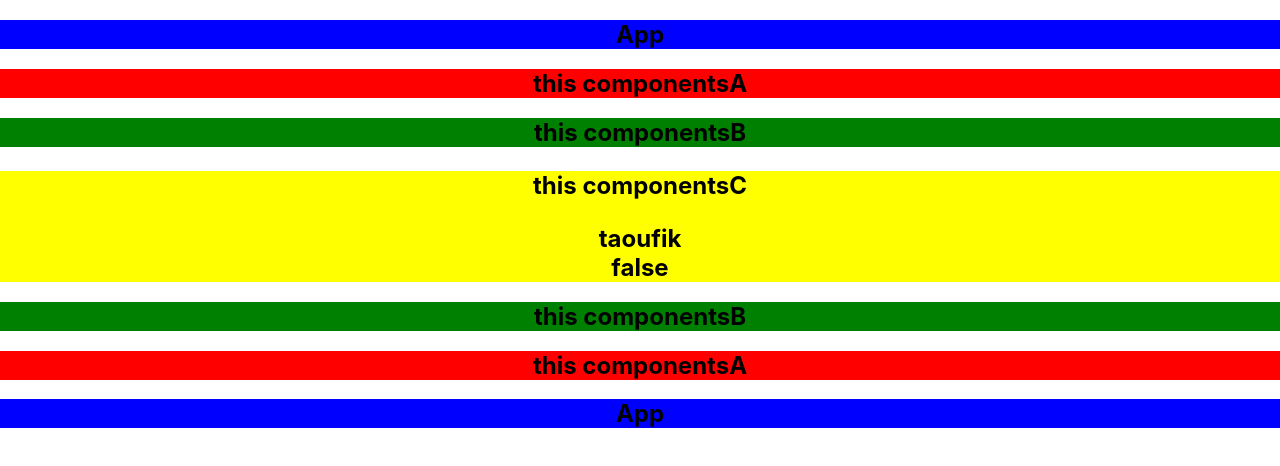
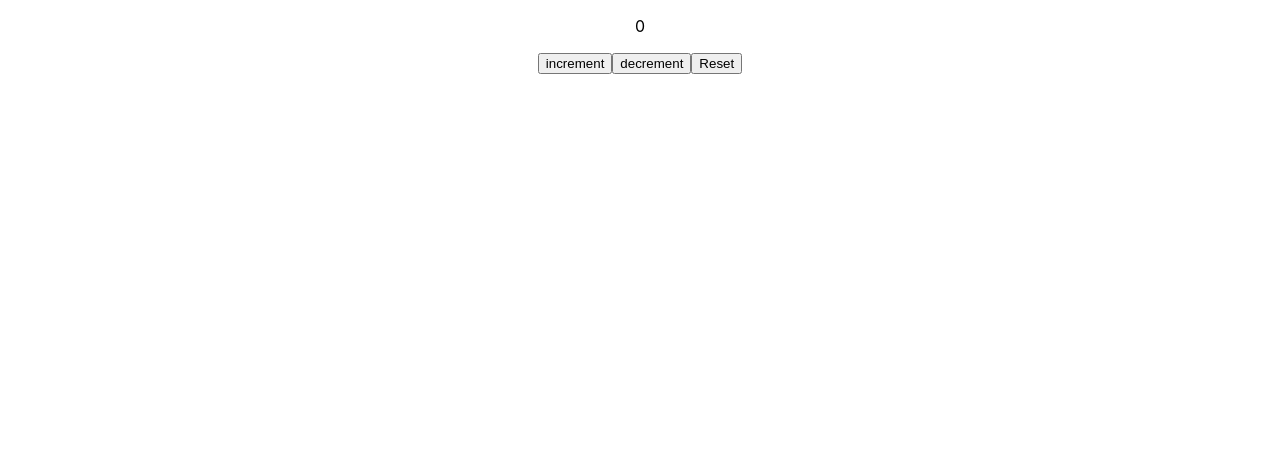
Before and after one commit to ahjam-taoufik/React-Hook, a React (Create React App) app: page / in a window 1280 px wide. Shown: the top 466 px of the page. Built offline with nearby package versions, Linux system fonts and the light colour scheme.

Commit message:
useReducer with simple state & action

```diff
--- a/src/App.js
+++ b/src/App.js
@@ -1,27 +1,12 @@
-import { createContext } from "react";
 import "./App.css";
-import CompA from "./components/CompA";
+import CompuseReducer from "./components/CompuseReducer";
 
-export const UserContext = createContext();
-export const toggleContext = createContext();
 
 function App() {
-  const user = {
-    id: 1,
-    name: "taoufik",
-  };
 
   return (
     <div className="App">
-      <h2 style={{ background: "blue" }}>App</h2>
-
-      <toggleContext.Provider value="false">
-        <UserContext.Provider value={user}>
-          <CompA />
-        </UserContext.Provider>
-      </toggleContext.Provider>
-
-      <h2 style={{ background: "blue" }}>App</h2>
+        <CompuseReducer/>
     </div>
   );
 }
--- a/src/components/CompA.js
+++ /dev/null
@@ -1,19 +0,0 @@
-
-
-import React from 'react'
-import CompB from './CompB'
-
-function CompA() {
-    return (
-        <div>
-            <h2 style={{background:'red'}}>this componentsA</h2>
-
-              <CompB/>
-
-            <h2 style={{background:'red'}}>this componentsA</h2>
-
-        </div>
-    )
-}
-
-export default CompA
--- a/src/components/CompB.js
+++ /dev/null
@@ -1,14 +0,0 @@
-import React from 'react'
-import CompC from './CompC'
-
-function CompB() {
-    return (
-        <div>
-              <h2 style={{background:'green'}}>this componentsB</h2>
-            <CompC/>
-            <h2 style={{background:'green'}}>this componentsB</h2>
-           </div>
-    )
-}
-
-export default CompB
--- a/src/components/CompC.js
+++ /dev/null
@@ -1,20 +0,0 @@
-import React, { useContext } from 'react'
-import { toggleContext, UserContext } from '../App'
-
-
-function CompC() {
-    const user = useContext(UserContext)
-    const islogged = useContext(toggleContext)
-    return (
-        <div>
-             <h2 style={{background:'yellow'}}>
-               <p>this componentsC</p>
-                   {user.name} <br/>
-                   {islogged}
-             </h2>
-
-        </div>
-    )
-}
-
-export default CompC
--- /dev/null
+++ b/src/components/CompuseReducer.js
@@ -0,0 +1,31 @@
+import React, { useReducer } from 'react'
+
+
+const initialState=0
+const Reducer=(count, action)=>{
+    switch (action) {
+        case 'increment':
+            return count+1
+        case 'decrement':
+            return count-1
+        case 'reset':
+            return initialState
+        default:
+           return count;
+    }
+
+}
+
+function CompuseReducer() {
+    const [count, dispatch] = useReducer(Reducer, initialState)
+    return (
+        <div>
+             <p>{count}</p>
+            <button onClick={()=>dispatch('increment')}>increment</button>
+            <button onClick={()=>dispatch('decrement')}>decrement</button>
+            <button onClick={()=>dispatch('reset')}>Reset</button>
+        </div>
+    )
+}
+
+export default CompuseReducer
```
